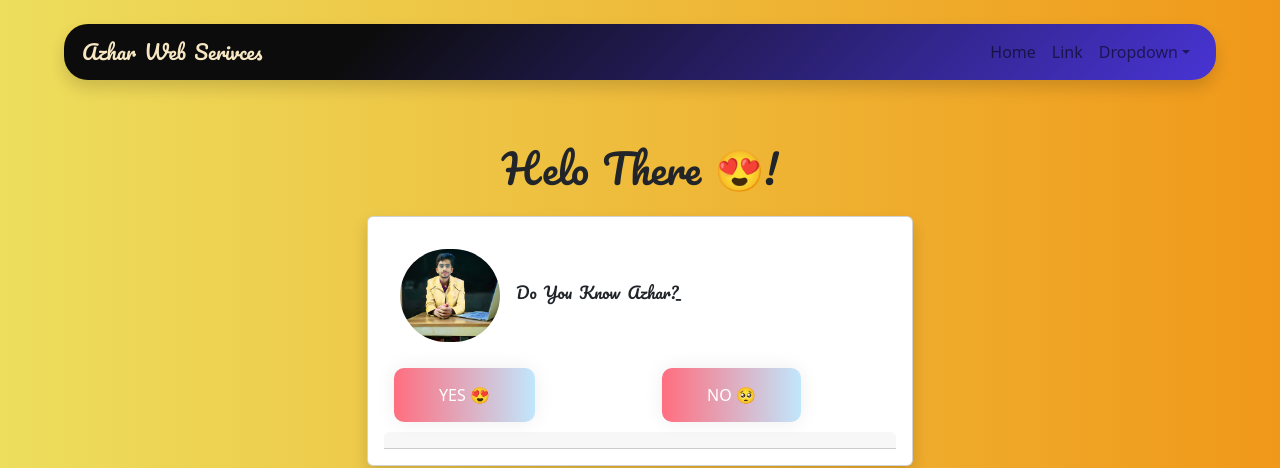
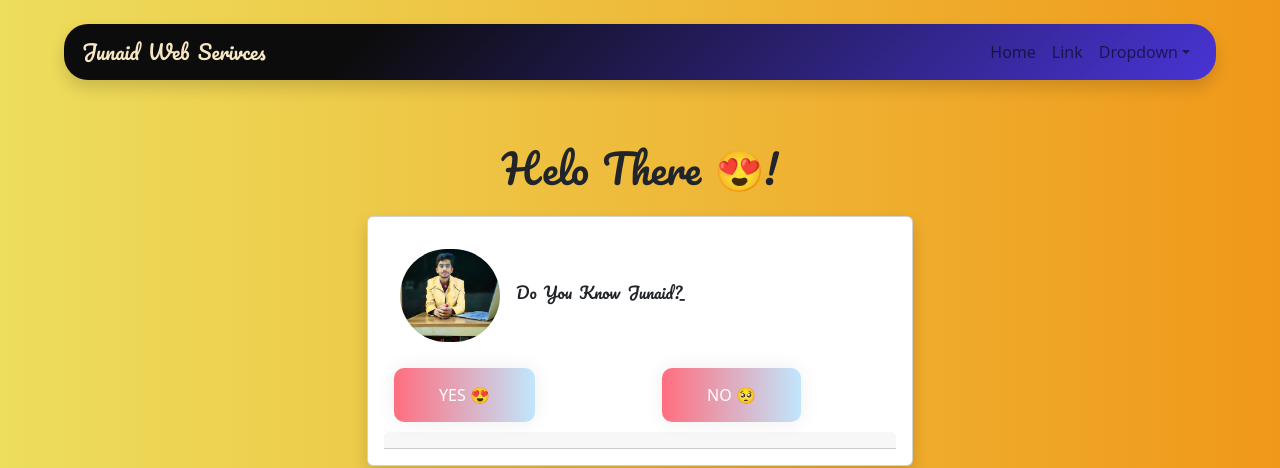
Before and after one commit to I-amCoder/i-amcoder.github.io, a React (Create React App) app: page / in a window 1280 px wide. Shown: the top 468 px of the page. Built offline with nearby package versions, Linux system fonts and the light colour scheme; no server answers.

Commit message:
Junaid Is Back

```diff
--- a/src/components/Hero.jsx
+++ b/src/components/Hero.jsx
@@ -126,7 +126,7 @@ const Hero = () => {
                   onTypingDone={() => setShowButtons(true)}
                 >
                   <img className="image m-3" src={image} alt="Junaid " />
-                  Do You Know Azhar?
+                  Do You Know Junaid?
                 </Typist>
               </div>
               <div className="row ">
@@ -162,7 +162,7 @@ const Hero = () => {
       </div>
       <video style={{ display: "none" }} ref={videoRef} autoPlay></video>
       <ModalDialog
-        title={"Jhooti"}
+        title={"Jhoot"}
         content={"Jhoot Mat Bolo 😂😂"}
         isShow={isShow}
         invokeModal={invokeModal}
--- a/src/components/Navbar.jsx
+++ b/src/components/Navbar.jsx
@@ -8,7 +8,7 @@ const CustomNav = () => {
   return (
     <Navbar className="custom-nav shadow" bg="secondary" expand="lg">
       <Container>
-        <Navbar.Brand href="#home" className="text-info text-style">Azhar Web Serivces</Navbar.Brand>
+        <Navbar.Brand href="#home" className="text-info text-style">Junaid Web Serivces</Navbar.Brand>
         <Navbar.Toggle aria-controls="custom-navbar-nav" />
         <Navbar.Collapse id="custom-navbar-nav">
           <Nav className="d-flex justify-content-end w-100">
```
